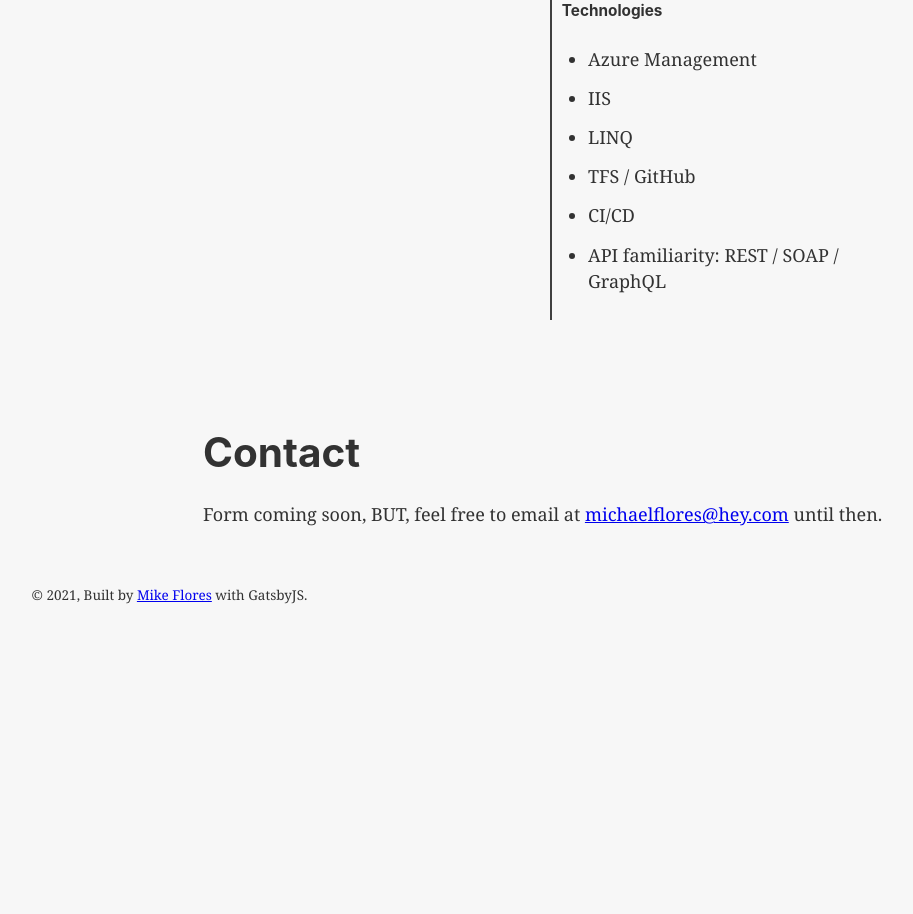
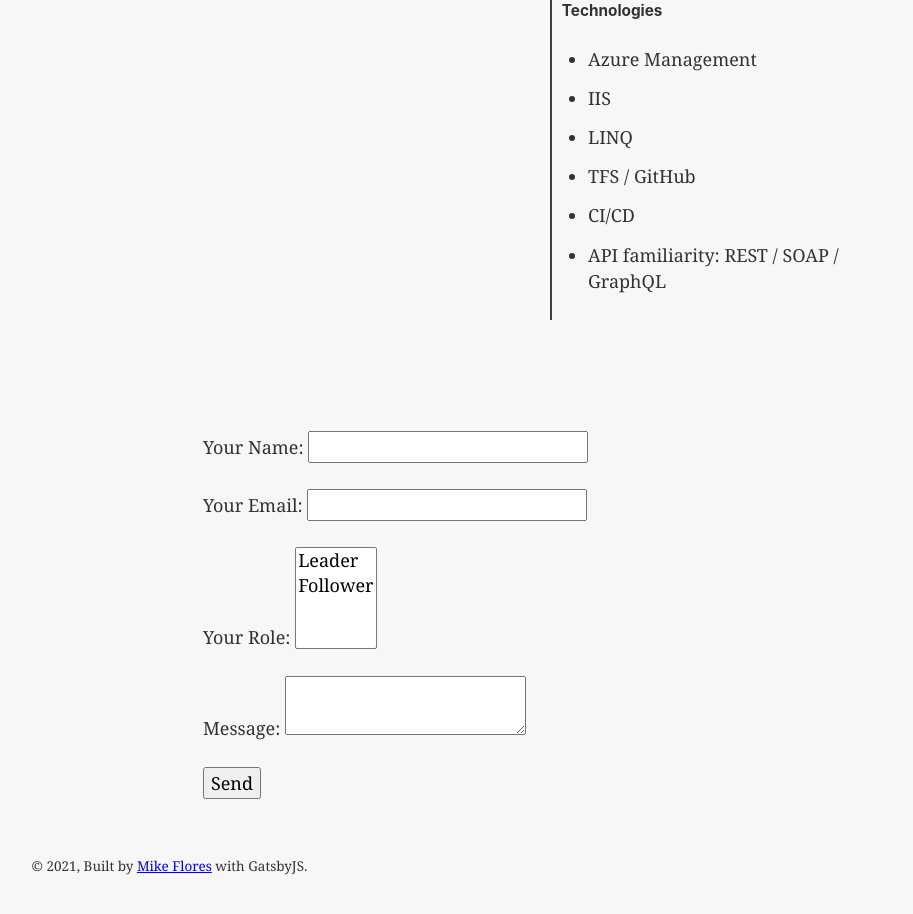
Before and after one commit to mikeyf06/personal-site, a Gatsby site: page / in a window 1280 px wide. Shown: the part 1632-2546 px from the top of the page, without its empty margins (180-1093 px from the left). Before the commit the page ends 2285 px from the top, so only its background shows below. Built offline with nearby package versions, Linux system fonts and the light colour scheme; Gatsby itself is replaced by a stand-in of ours.

Commit message:
Beginning to work on form

```diff
--- a/src/components/contactform.js
+++ b/src/components/contactform.js
@@ -1,7 +1,7 @@
 import React from 'react';
 import styled from "styled-components";
 
-const ContactContainer = styled.div`
+const ContactContainer = styled.form`
     margin-left: 20%;
     justify-content: center;
     @media screen and (max-width: 600px) {
@@ -9,17 +9,43 @@
     }
 `;
 
+// const contactform = () => {
+//     return (
+//         <ContactContainer id="contactSection">
+//             <h1>Contact</h1>
+//             <p>
+//                 Form coming soon, BUT, feel free to email at <a href="mailto:michaelflores@hey.com">michaelflores@hey.com</a> until then.
+//             </p>
+//         </ContactContainer>
+//     )
+// };
+
 const contactform = () => {
     return (
         <ContactContainer id="contactSection">
-            <h1>Contact</h1>
-            <p>
-                Form coming soon, BUT, feel free to email at <a href="mailto:michaelflores@hey.com">michaelflores@hey.com</a> until then.
-            </p>
+            <form name="contact" method="POST" data-netlify="true">
+              <p>
+                <label>Your Name: <input type="text" name="name" /></label>
+              </p>
+              <p>
+                <label>Your Email: <input type="email" name="email" /></label>
+              </p>
+              <p>
+                <label>Your Role: <select name="role[]" multiple>
+                  <option value="leader">Leader</option>
+                  <option value="follower">Follower</option>
+                </select></label>
+              </p>
+              <p>
+                <label>Message: <textarea name="message"></textarea></label>
+              </p>
+              <p>
+                <button type="submit">Send</button>
+              </p>
+          </form>
         </ContactContainer>
     )
 };
 
 
-
 export default contactform;
```
Also changed, not shown: 1 other file.
